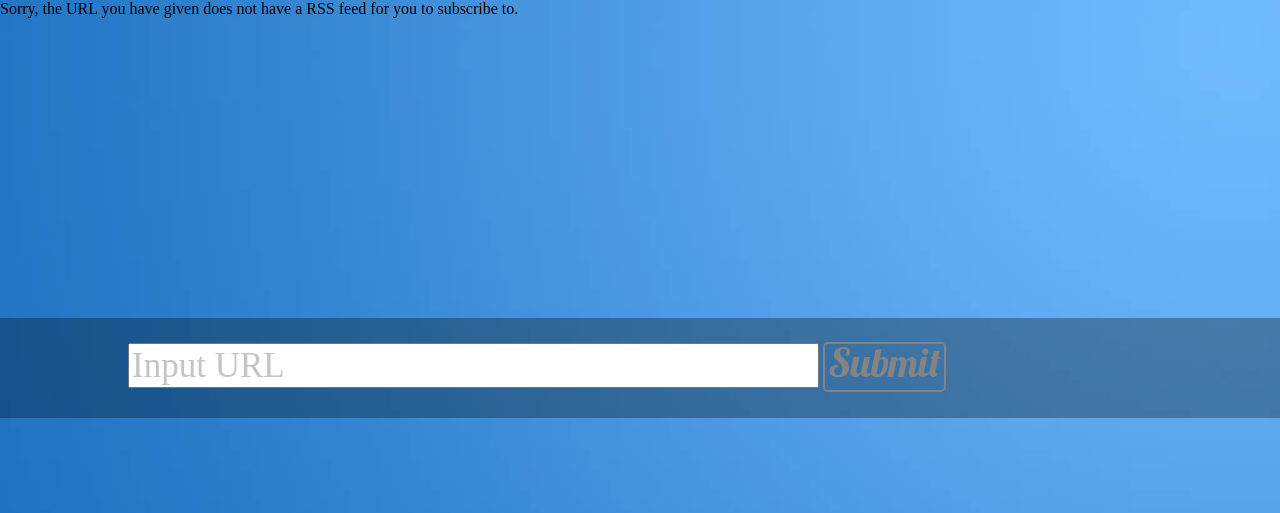
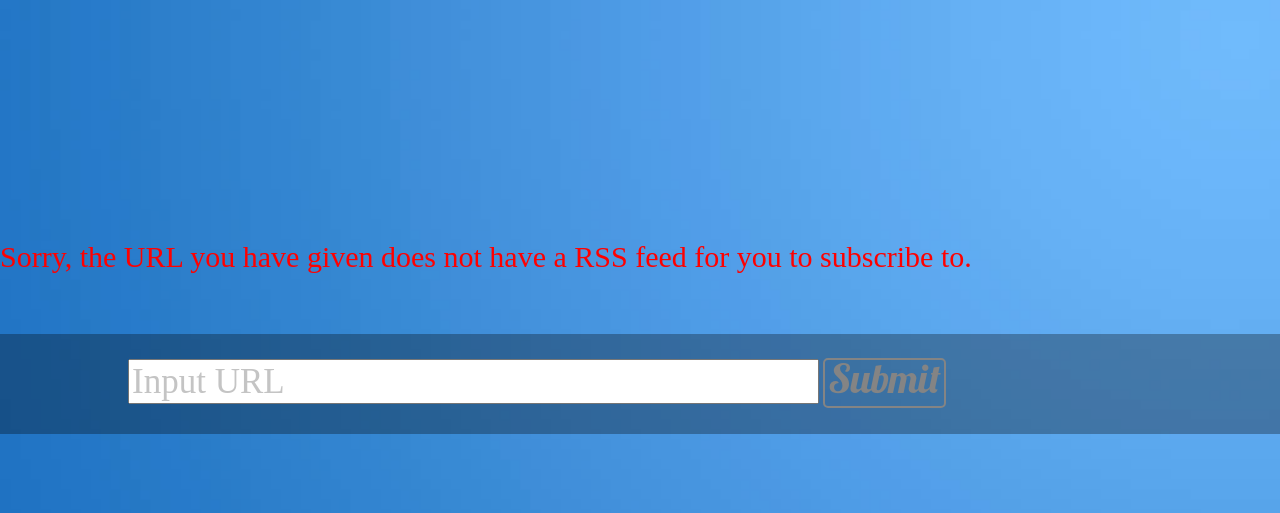
Before and after one commit to NHDaly/wulu, a PHP site: page /html/index.php?warning=1 in a window 1280 px wide. Shown: the top 513 px of the page. Run offline with PHP 8.4, Linux system fonts and the light colour scheme; some web fonts are replaced.

Commit message:
working on multiple rss feed

```diff
--- a/webpages/css/index.css
+++ b/webpages/css/index.css
@@ -69,3 +69,12 @@ body
 	border-radius: 5px;
 	cursor: pointer;
 }
+
+#warning
+{
+	position: relative;
+	top: 240px;
+	font-family: museo_slab;
+	color: red;
+	font-size: 30;
+}
--- a/webpages/html/process_url.php
+++ b/webpages/html/process_url.php
@@ -23,8 +23,8 @@ else #if($count==1)
 {
 	$string='python ../../scripts/python/createPodcastXml.py '.$obj[0];
 	echo $string. "<br>";
-	$xml=exec($string);
-	var_dump($xml);
+	$json=exec($string);
+	var_dump($json);
 }
 
 
```
Also changed, not shown: 1 other file.
